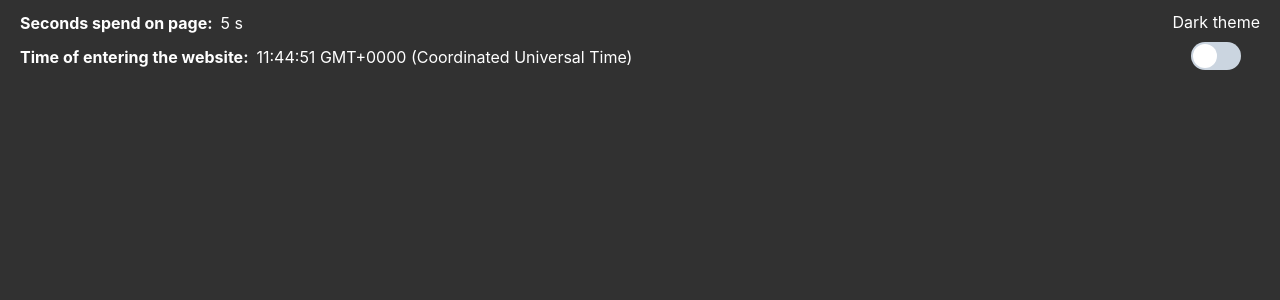
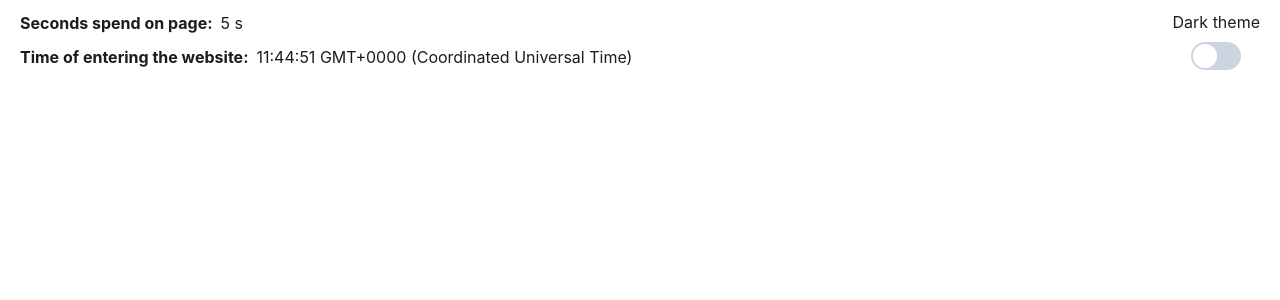
Before and after one commit to GeloUno/front-test, a React (Create React App) app: page / in a window 1280 px wide. Shown: the top 300 px of the page. Built offline with nearby package versions, Linux system fonts and the light colour scheme.

Commit message:
use dark mode

```diff
--- a/src/App.js
+++ b/src/App.js
@@ -1,12 +1,27 @@
-import "./App.css";
-import Header from "./components/Header";
-import List from "./components/List";
+import { useState } from 'react';
+import './App.css';
+import Header from './components/Header';
+import List from './components/List';
 
 function App() {
+  const mode = localStorage.getItem('darkMode');
+
+  const [isDarkMode, setIsDarkMode] = useState(mode);
+
+  const toggleDarkMode = () => {
+    if (isDarkMode === 'dark-mode') {
+      localStorage.setItem('darkMode', '');
+      setIsDarkMode('');
+    } else {
+      setIsDarkMode('dark-mode');
+      localStorage.setItem('darkMode', 'dark-mode');
+    }
+  };
   // use class "'dark-mode' to change theme"
+
   return (
-    <div className="dark-mode">
-      <Header />
+    <div className={`${isDarkMode}`}>
+      <Header toggleDarkMode={toggleDarkMode} />
       <List />
     </div>
   );
--- a/src/components/Header.js
+++ b/src/components/Header.js
@@ -3,7 +3,7 @@ import Timer from './Timer';
 import ThemeSwitch from './ThemeSwitch';
 import { HStack } from '@chakra-ui/react';
 
-const Header = () => {
+const Header = (props) => {
   const [seconds, setSeconds] = useState(0);
   const date = useMemo(() => new Date().toTimeString(), []);
   useEffect(() => {
@@ -19,7 +19,7 @@ const Header = () => {
   return (
     <HStack justifyContent="space-between" padding="20px" height="10vh">
       <Timer seconds={seconds} date={date} />
-      <ThemeSwitch />
+      <ThemeSwitch toggleDarkMode={props.toggleDarkMode} />
     </HStack>
   );
 };
```
Also changed, not shown: src/components/ThemeSwitch.js (+4 -4 lines).
